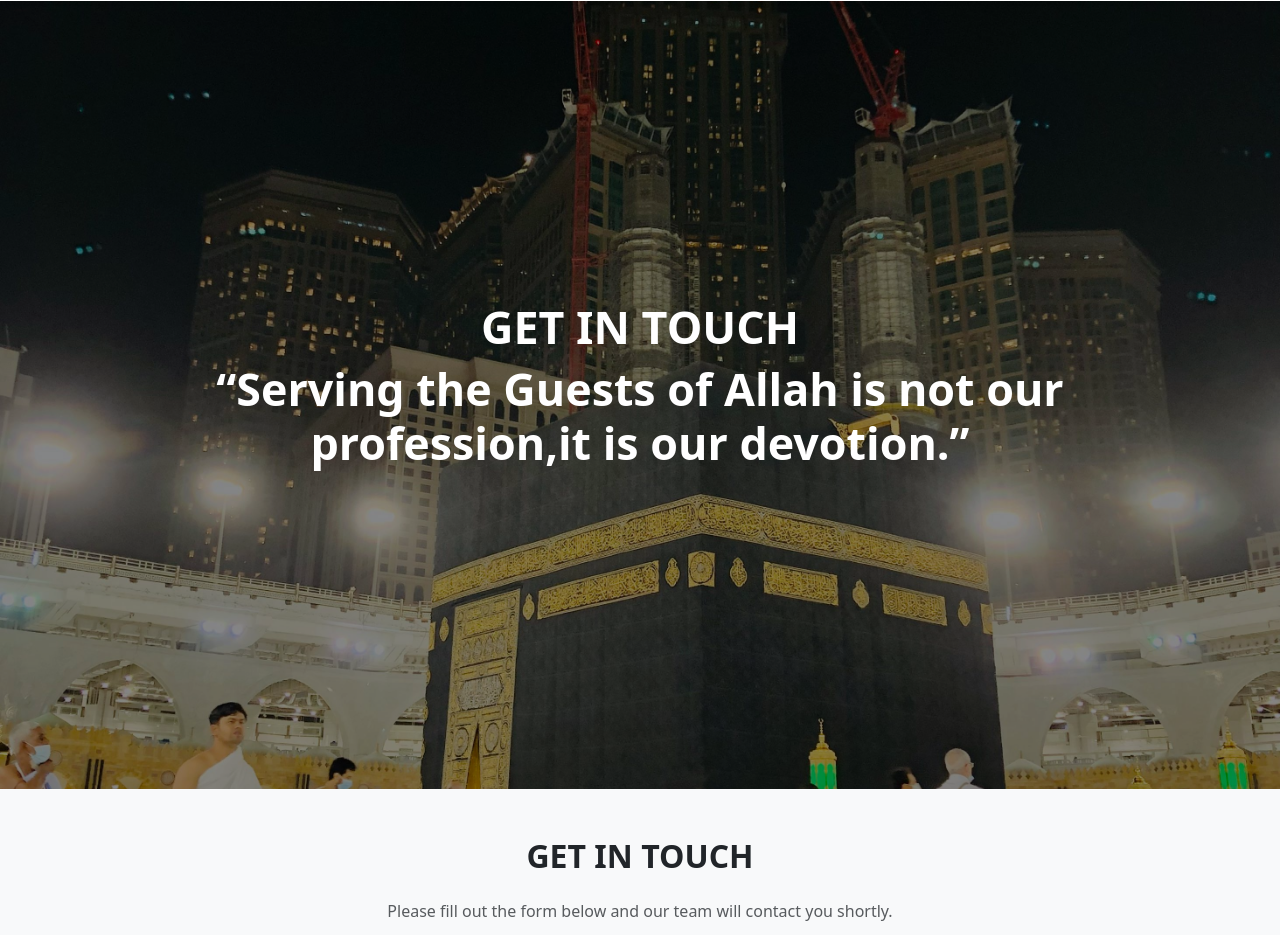
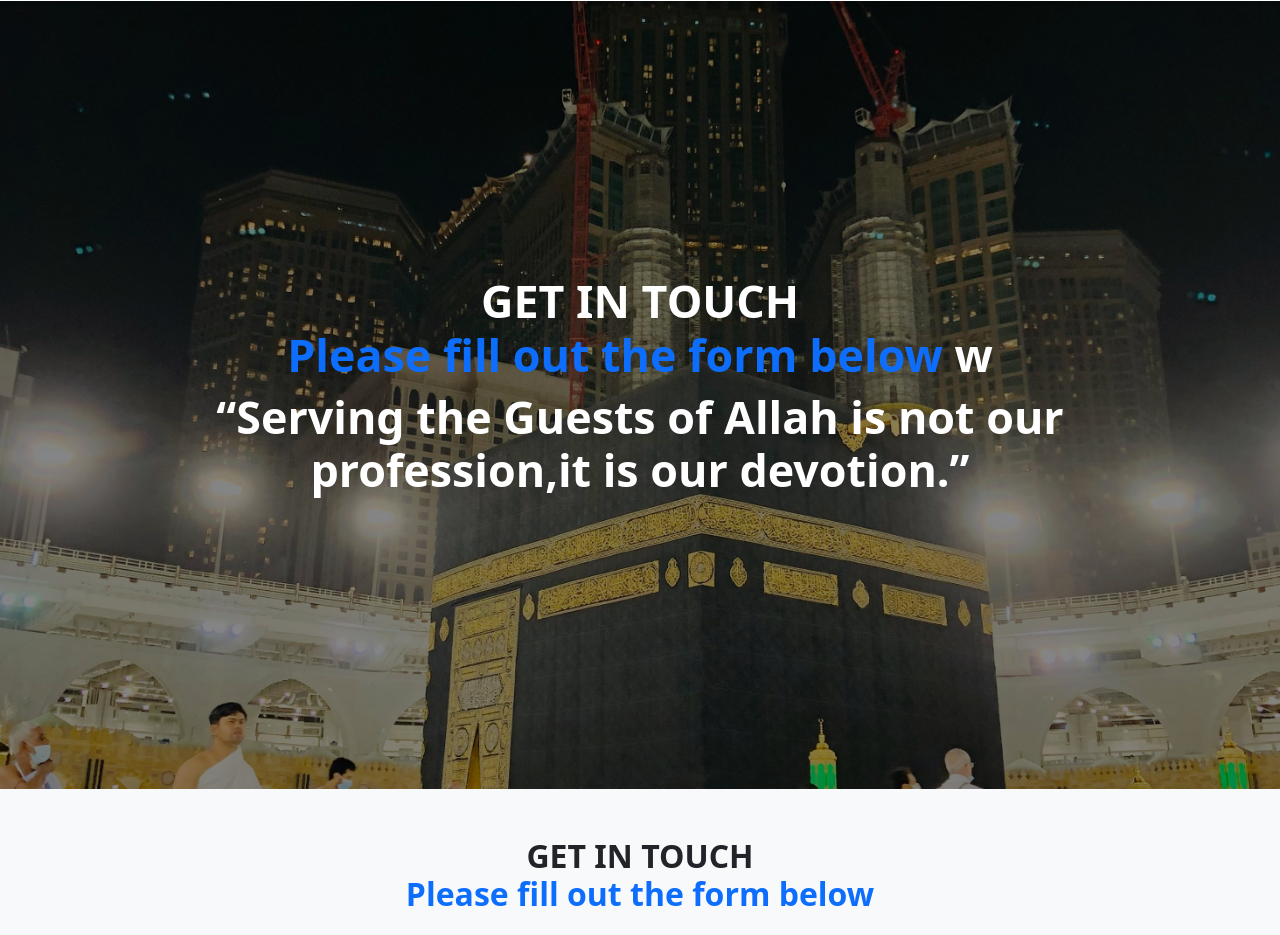
Before and after one commit to Asadujjaman97/Zulfa-Hajj-Service-Assign2-, a plain HTML site: page contacform.html in a window 1280 px wide. Shown: the part 111-1046 px from the top of the page. Drawn offline with nearby package versions, Linux system fonts and the light colour scheme.

Commit message:
contact html modify

```diff
--- a/contacform.html
+++ b/contacform.html
@@ -53,7 +53,7 @@
         <img src="./Image Downloded/Zulfa Image/Kaba 1.jpg" class="d-block w-100" alt="Event Image">
         <div class="carousel-overlay"></div>
         <div class="carousel-caption d-flex flex-column justify-content-center align-items-center text-center">
-          <h1 class="fw-bold display-5">  GET IN TOUCH  </h1>
+          <h1 class="fw-bold display-5">  GET IN TOUCH <br> <span class="text-primary" > Please fill out the form below </span>  </h1>
           <h1 class="fw-bold display-5"> “Serving the Guests of Allah is not our profession, it is our devotion.” </h1>
 
         </div>
@@ -64,7 +64,7 @@
         <img src="./Image Downloded/Zulfa Image/Arafah fro bird vew.png" class="d-block w-100" alt="Wedding Event">
         <div class="carousel-overlay"></div>
         <div class="carousel-caption d-flex flex-column justify-content-center align-items-center text-center">
-          <h1 class="fw-bold display-5">GET IN TOUCH</h1>
+          <h1 class="fw-bold display-5">GET IN TOUCH <span class="text-primary" > Please fill out the form below </span></h1>
           <h1 class="fw-bold display-5">“Serving the Guests of Allah is not our profession, it is our devotion.”</h1>
 
         </div>
@@ -75,7 +75,7 @@
         <img src="./Image Downloded/Zulfa Image/Kaba2 night seen.jpg" class="d-block w-100" alt="Corporate Event">
         <div class="carousel-overlay"></div>
         <div class="carousel-caption d-flex flex-column justify-content-center align-items-center text-center">
-          <h1 class="fw-bold display-5">GET IN TOUCH</h1>
+          <h1 class="fw-bold display-5">GET IN TOUCH <br>  <span class="text-primary" > Please fill out the form below </span>w </h1>
           <h1 class="fw-bold display-5">“Serving the Guests of Allah is not our profession,it is our devotion.”</h1>
 
         </div>
@@ -86,7 +86,7 @@
         <img src="./Image Downloded/Zulfa Image/Madinah.jpg" class="d-block w-100" alt="Fourth Slide">
         <div class="carousel-overlay"></div>
         <div class="carousel-caption d-flex flex-column justify-content-center align-items-center text-center">
-          <h1 class="fw-bold display-5">GET IN TOUCH</h1>
+          <h1 class="fw-bold display-5">GET IN TOUCH <br> <span class="text-primary" > Please fill out the form below </span> </h1>
           <h1 class="fw-bold display-5">“Serving the Guests of Allah is not our profession,it is our devotion.”</h1>
         </div>
   </header>
@@ -96,7 +96,7 @@
 <body class="bg-light">
 
   <div class="container py-5">
-    <h2 class="text-center fw-bold mb-4">GET IN TOUCH</h2>
+    <h2 class="text-center fw-bold mb-4">GET IN TOUCH <br> <span class="text-primary" > Please fill out the form below </span> </h2>
     <p class="text-center text-muted mb-5">Please fill out the form below and our team will contact you shortly.</p>
 
     <div class="row justify-content-center">
```
